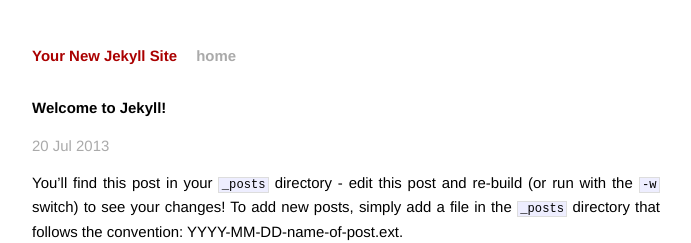
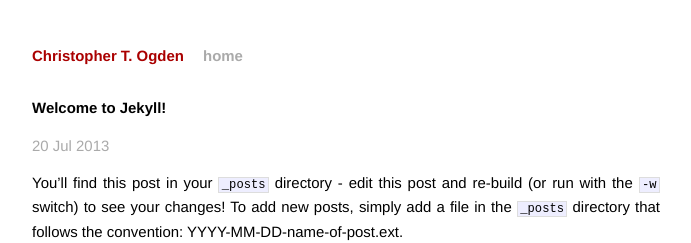
Before and after one commit to ctogden/ctogden.github.io, a Jekyll site: the page built from _posts/2013-07-20-welcome-to-jekyll.markdown, in a window 1280 px wide. Shown: the top 243 px of the page, without its empty margins (294-985 px from the left). Built offline with Jekyll 4.4.1, drawn with Linux system fonts in a browser that asks for light colours.

Commit message:
changed blog title

```diff
--- a/_config.yml
+++ b/_config.yml
@@ -1,2 +1,3 @@
-name: Your New Jekyll Site
+name: Christopher T. Ogden
 pygments: true
+timezone: America/New_York
```
